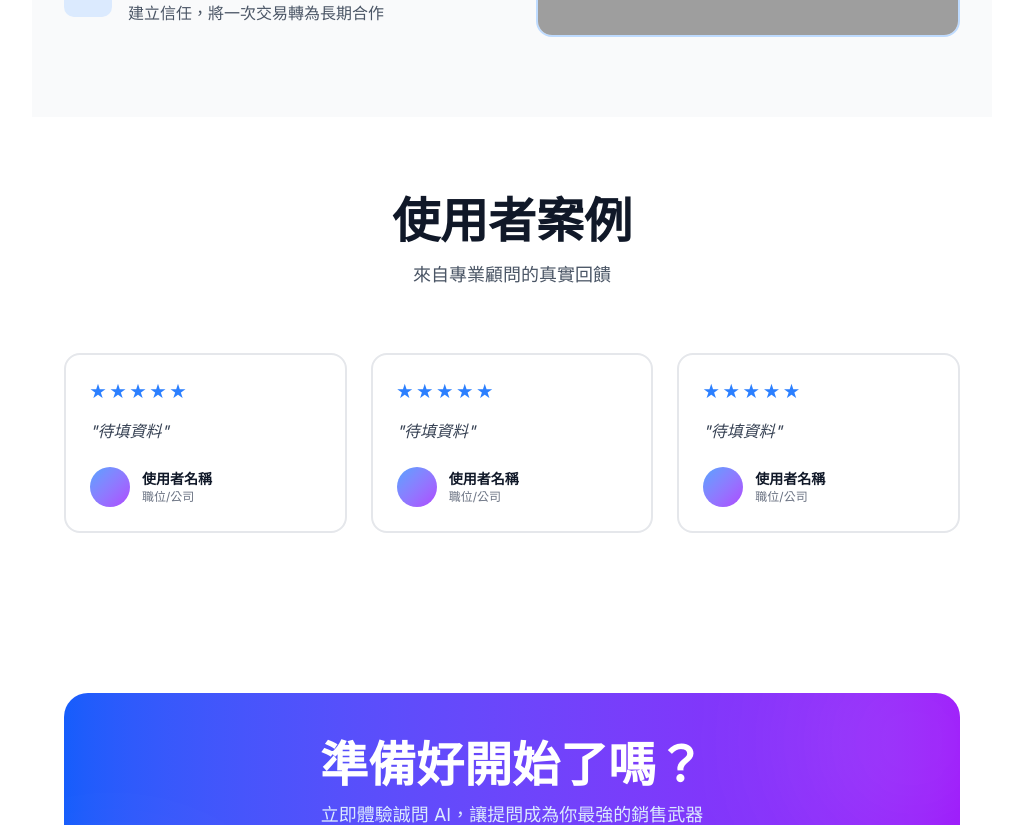
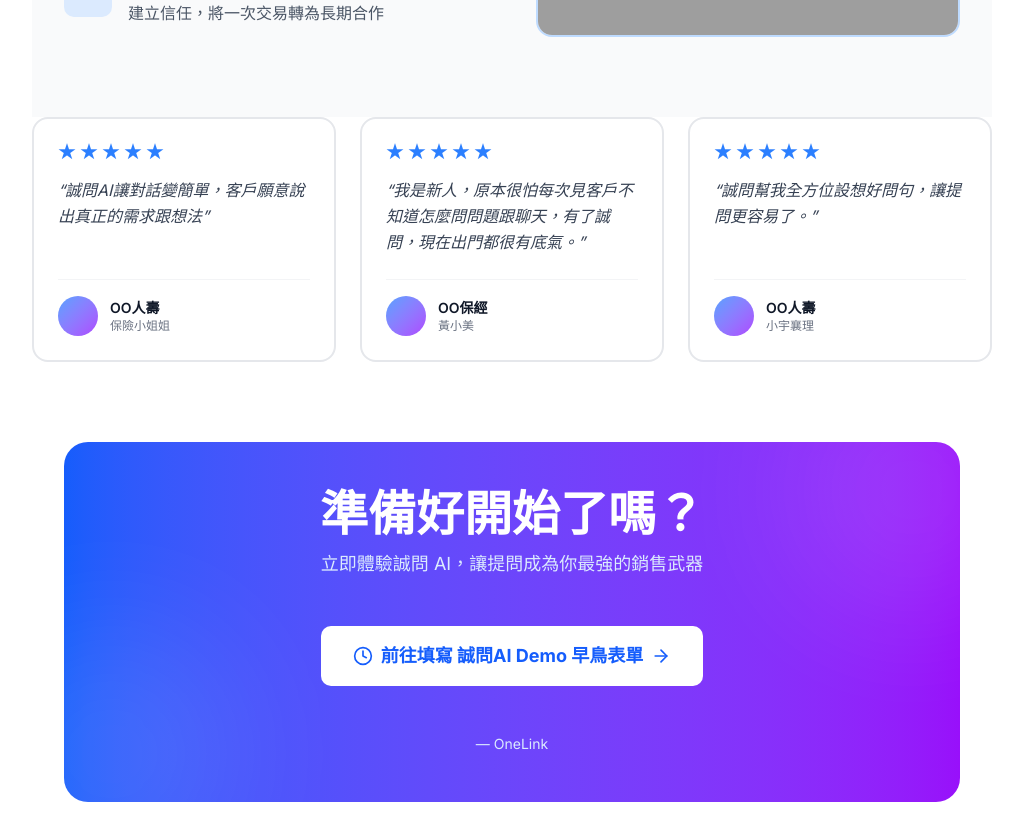
Before and after one commit to OliverTai688/community-mvp-feedback, a Next.js app: page /spinai in a window 1280 px wide. Shown: the part 1955-2780 px from the top of the page, without its empty margins (128-1151 px from the left). Built offline with nearby package versions, Linux system fonts and the light colour scheme; grey boxes are pictures that could not be loaded.

Commit message:
community

```diff
--- a/src/app/api/feedback/route.ts
+++ b/src/app/api/feedback/route.ts
@@ -31,7 +31,7 @@ export async function POST(req: Request) {
 
     const mailOptions = {
       from: `"Feedback Form" <${process.env.GMAIL_USER}>`,
-      to: "taioliver688@gmail.com", // 📬 收件人信箱
+      to: "inbest.2north@gmail.com", // 📬 收件人信箱
       subject: `新的回饋訊息${email ? ` 來自 ${email}` : ""}`,
       html: `
         <h2>📬 收到新的回饋意見</h2>
--- a/src/components/spinai/SpinAIIntro.tsx
+++ b/src/components/spinai/SpinAIIntro.tsx
@@ -280,55 +280,59 @@ export function SpinAIIntro() {
                 </motion.section>
 
                 {/* Testimonials Section */}
-                <motion.section
-                    className="py-20 px-4 sm:px-6 lg:px-8"
-                    initial={{ opacity: 0 }}
-                    whileInView={{ opacity: 1 }}
-                    transition={{ duration: 0.6 }}
-                    viewport={{ once: true }}
-                >
-                    <div className="max-w-6xl mx-auto">
-                        <motion.div
-                            className="text-center mb-16"
-                            initial={{ opacity: 0, y: 20 }}
-                            whileInView={{ opacity: 1, y: 0 }}
-                            transition={{ duration: 0.6 }}
-                            viewport={{ once: true }}
-                        >
-                            <h2 className="text-4xl sm:text-5xl font-bold text-gray-900 mb-4">使用者案例</h2>
-                            <p className="text-gray-600 text-lg">來自專業顧問的真實回饋</p>
-                        </motion.div>
-
+                {/* 替換這整段 cards 區塊 */}
 <div className="grid md:grid-cols-3 gap-6">
-                            {[1, 2, 3].map((i) => (
+  {[
+    {
+      quote: "誠問AI讓對話變簡單，客戶願意說出真正的需求跟想法",
+      name: "保險小姐姐",
+      org: "OO人壽",
+    },
+    {
+      quote:
+        "我是新人，原本很怕每次見客戶不知道怎麼問問題跟聊天，有了誠問，現在出門都很有底氣。",
+      name: "黃小美",
+      org: "OO保經",
+    },
+    {
+      quote: "誠問幫我全方位設想好問句，讓提問更容易了。",
+      name: "小宇襄理",
+      org: "OO人壽",
+    },
+  ].map((t, i) => (
     <motion.div
       key={i}
       initial={{ opacity: 0, y: 20 }}
       whileInView={{ opacity: 1, y: 0 }}
-                                    transition={{ duration: 0.6, delay: i * 0.1 }}
+      transition={{ duration: 0.6, delay: (i + 1) * 0.1 }}
       viewport={{ once: true }}
-                                    className="bg-white border-2 border-gray-200 rounded-2xl p-6 hover:border-blue-200 transition-all duration-300 hover:shadow-md"
+      className="flex flex-col justify-between h-full bg-white border-2 border-gray-200 rounded-2xl p-6 hover:border-blue-200 transition-all duration-300 hover:shadow-lg"
     >
-                                    <div className="flex gap-1 mb-4">
-                                        {[...Array(5)].map((_, j) => (
-                                            <span key={j} className="text-blue-500">★</span>
+      {/* ⭐ 評分與回饋內容 */}
+      <div>
+        <div className="flex gap-1 mb-4" aria-label="5-star rating">
+          {Array.from({ length: 5 }).map((_, j) => (
+            <span key={j} className="text-blue-500 text-lg leading-none">★</span>
           ))}
         </div>
-                                    <p className="text-gray-700 mb-6 italic">
-                                        &quot;待填資料&quot;
+        <p className="text-gray-700 text-base mb-6 leading-relaxed italic">
+          “{t.quote}”
         </p>
-                                    <div className="flex items-center gap-3">
-                                        <div className="w-10 h-10 bg-gradient-to-br from-blue-400 to-purple-500 rounded-full" />
-                                        <div>
-                                            <p className="font-bold text-sm text-gray-900">使用者名稱</p>
-                                            <p className="text-gray-500 text-xs">職位/公司</p>
+      </div>
+
+      {/* 👤 使用者資訊區固定底部 */}
+      <div className="flex items-center gap-3 mt-auto pt-4 border-t border-gray-100">
+        <div className="w-10 h-10 bg-gradient-to-br from-blue-400 to-purple-500 rounded-full shrink-0" />
+        <div className="flex flex-col">
+          <p className="text-sm font-semibold text-gray-900">{t.org}</p>
+          <p className="text-xs text-gray-500">{t.name}</p>
         </div>
       </div>
     </motion.div>
   ))}
 </div>
-                    </div>
-                </motion.section>
+
+
 
                 {/* CTA Section */}
                 <motion.section
@@ -370,7 +374,7 @@ export function SpinAIIntro() {
                                         className="px-8 py-4 bg-white text-blue-600 hover:bg-blue-50 rounded-lg font-bold text-lg transition-all duration-300 hover:shadow-xl flex items-center gap-2 group"
                                     >
                                         <Clock className="w-5 h-5" />
-                                        前往體驗 誠問AI Demo
+                                        前往填寫 誠問AI Demo 早鳥表單
                                         <ArrowRight className="w-5 h-5 group-hover:translate-x-1 transition-transform" />
                                     </a>
                                 </motion.div>
```
Lines whose indentation alone changed are shown as unchanged.
